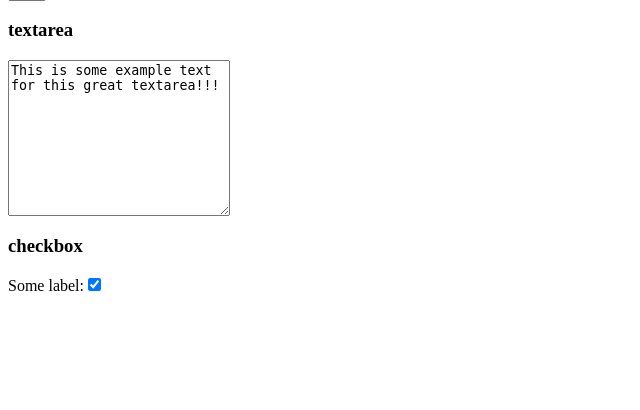
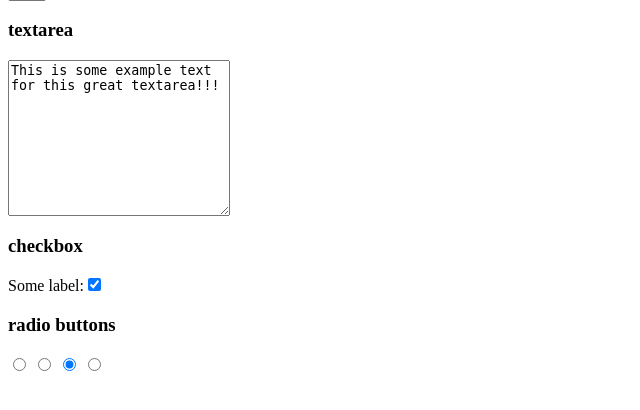
Before and after one commit to TYPO3-svn-archive/forms, a PHP site: page / in a window 1280 px wide. Shown: the part 311-721 px from the top of the page, without its empty margins (0-640 px from the left). Run offline with PHP 8.4, Linux system fonts and the light colour scheme.

Commit message:
add radio buttons. See todo.
git-svn-id: https://svn.typo3.org/TYPO3v4/Extensions/forms/trunk@3495 735d13b6-9817-0410-8766-e36946ffe9aa

```diff
--- a/class.tx_forms_basic.php
+++ b/class.tx_forms_basic.php
@@ -10,6 +10,7 @@
 //****************************************************************
 
 // TODO: maybe make templates for tags and use sprintf to insert values
+// TODO: add label?
 class tx_forms_basic {
 
 //****************************************
@@ -130,6 +131,42 @@ class tx_forms_basic {
 
 	}
 
+	/**
+	 * @name radio
+	 * @abstract renders radio buttons
+	 * @param array $attr holds all attributes for each radio tag
+	 * @param string $checked value of the radio button that is to be selected
+	 * @param array $options array of options, or values.
+	 * TODO: see on top, need to figure something out with labels. Maybe only render one radio button?
+	 */
+	function radio($attr, $checked, $options) {
+
+		// declare output variable
+		$radioTags = array();
+
+		// loop through all options and render tags
+		foreach($options as $value) {
+
+			// make attributes unique for this tag
+			$attrHere = $attr;
+
+			// if selected, determine that now
+			if($value == $checked) {
+				$attrHere['checked'] = 'checked';
+			}
+
+			// get attributes for inclusion
+			$attrHere = $this->implodeAttributes($attrHere);
+
+			// render tag
+			$radioTags[] = '<input type="radio"' . $attrHere . ' />';
+
+		}
+
+		// return it
+		return implode(' ', $radioTags);
+	}
+
 
 //**********************************
 //******** Private methods  ********
--- a/index.php
+++ b/index.php
@@ -48,4 +48,13 @@ $checked= true;
 echo 'Some label:';
 echo $forms->checkbox($attr, $checked);
 echo '<br />';
+
+// create radiobuttons
+echo '<h3>radio buttons</h3>';
+$attr	 = array('name' => 'radio buttons');
+$checked = 'third';
+$options = array('first', 'second', 'third', 'fourth');
+
+echo $forms->radio($attr, $checked, $options);
+echo '<br />';
 ?>
```
